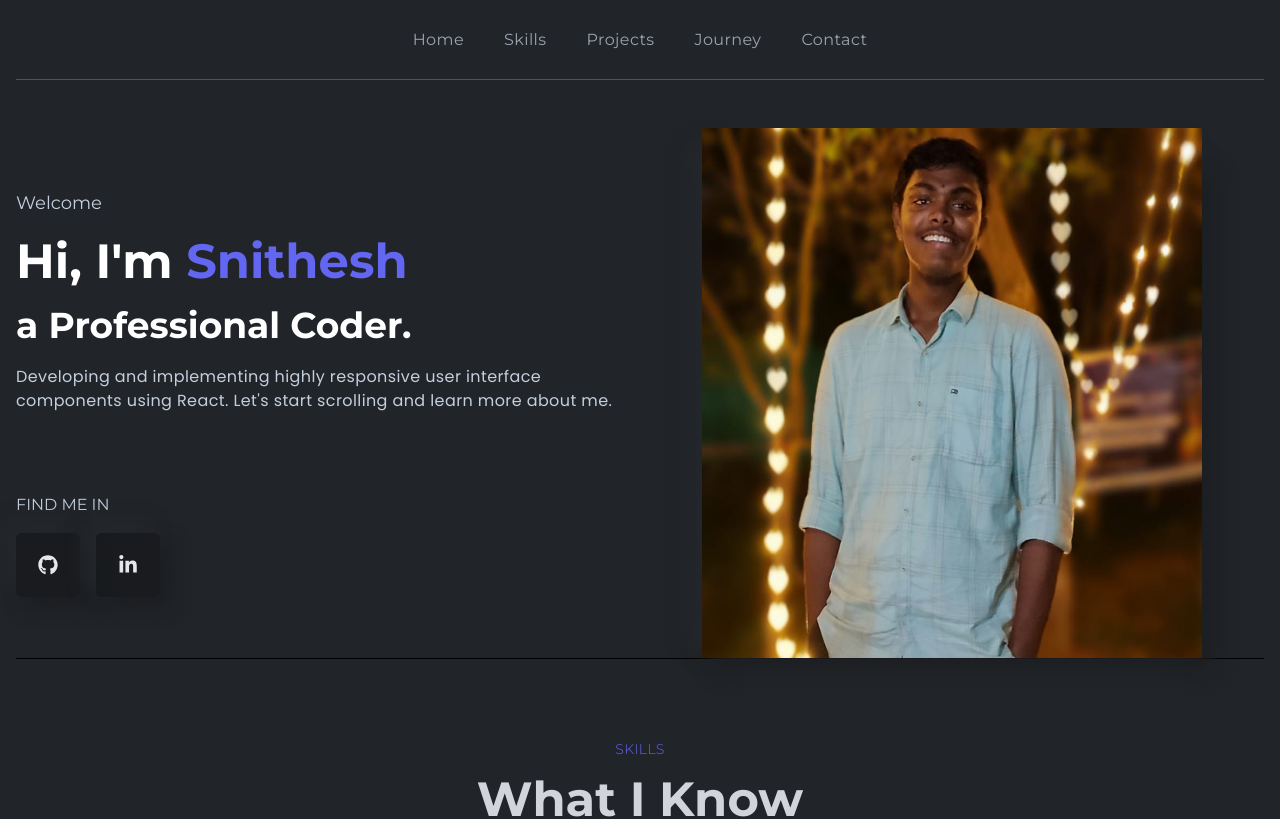
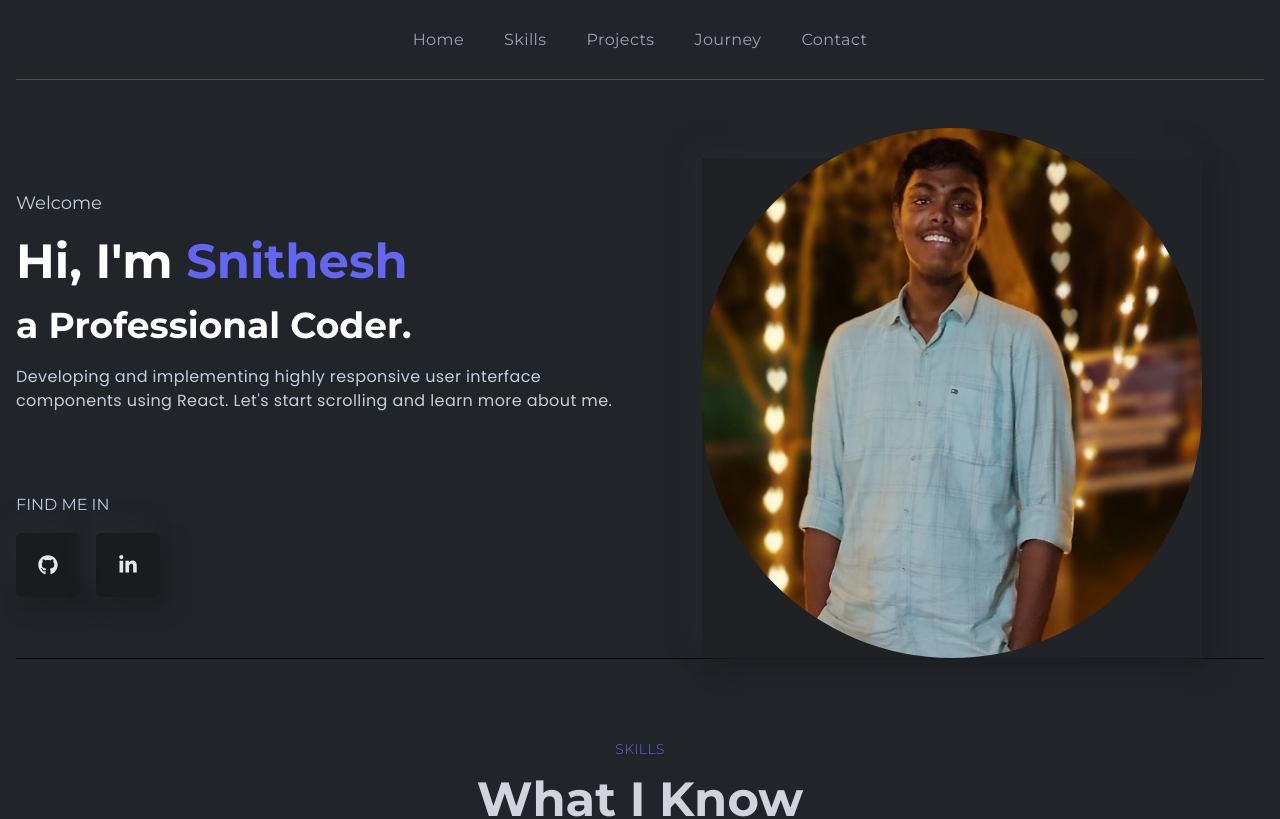
Before and after one commit to Snithesh2436/Portfolio-using-React-JS-and-Tailwind-, a React (Vite) app in the folder Snithesh_Portfolio_main/: page / in a window 1280 px wide. Shown: the top 819 px of the page. Built offline with nearby package versions, Linux system fonts and the light colour scheme.

Commit message:
first changes

```diff
--- a/Snithesh_Portfolio_main/src/components/banner/RightBanner.jsx
+++ b/Snithesh_Portfolio_main/src/components/banner/RightBanner.jsx
@@ -5,7 +5,7 @@ const RightBanner = () => {
   return (
     <div className="w-full lgl:w-1/2 flex justify-center items-center relative">
       <img
-        className="w-[300px] h-[300px] lgl:w-[500px] lgl:h-[530px] z-10"
+        className="w-[300px] h-[300px] lgl:w-[500px] lgl:h-[530px] z-10 rounded-full"
         src={bannerImg}
         alt="bannerImg"
       />
```
